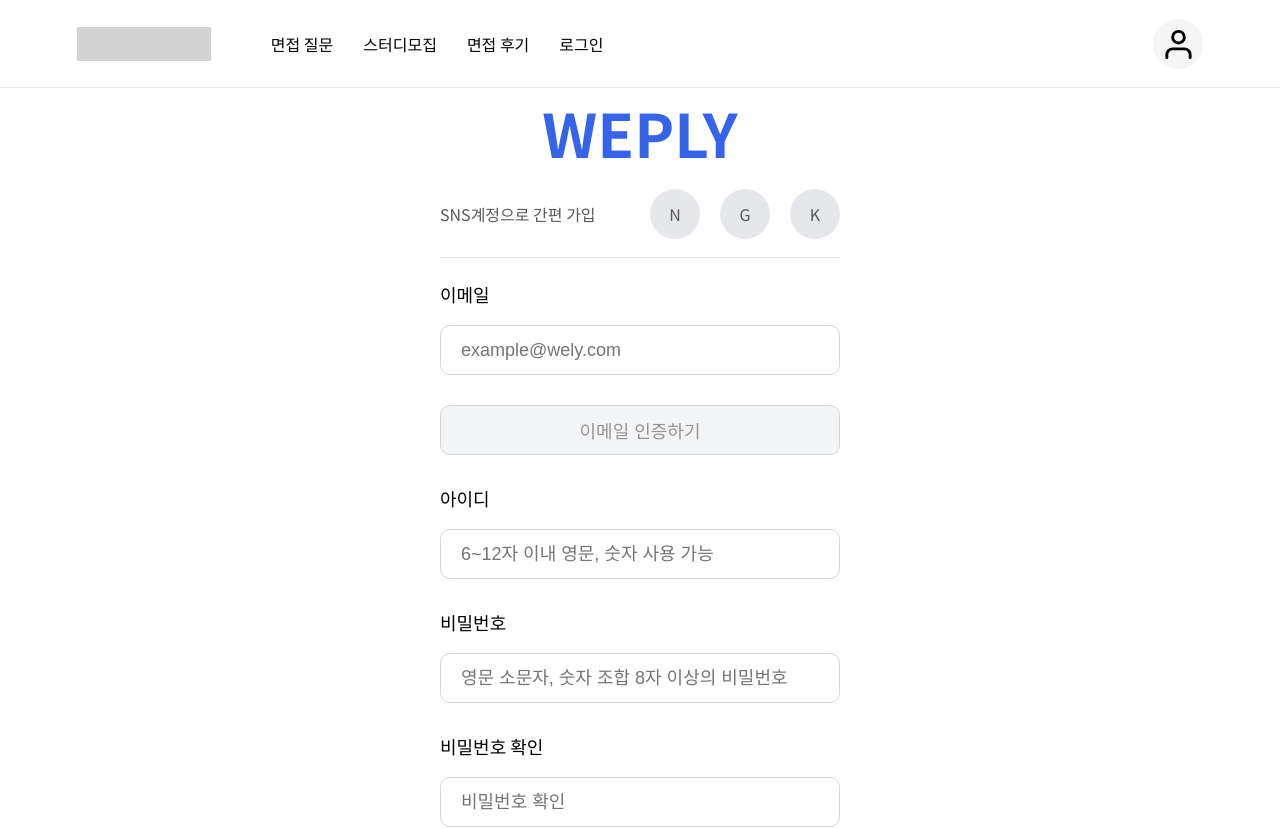
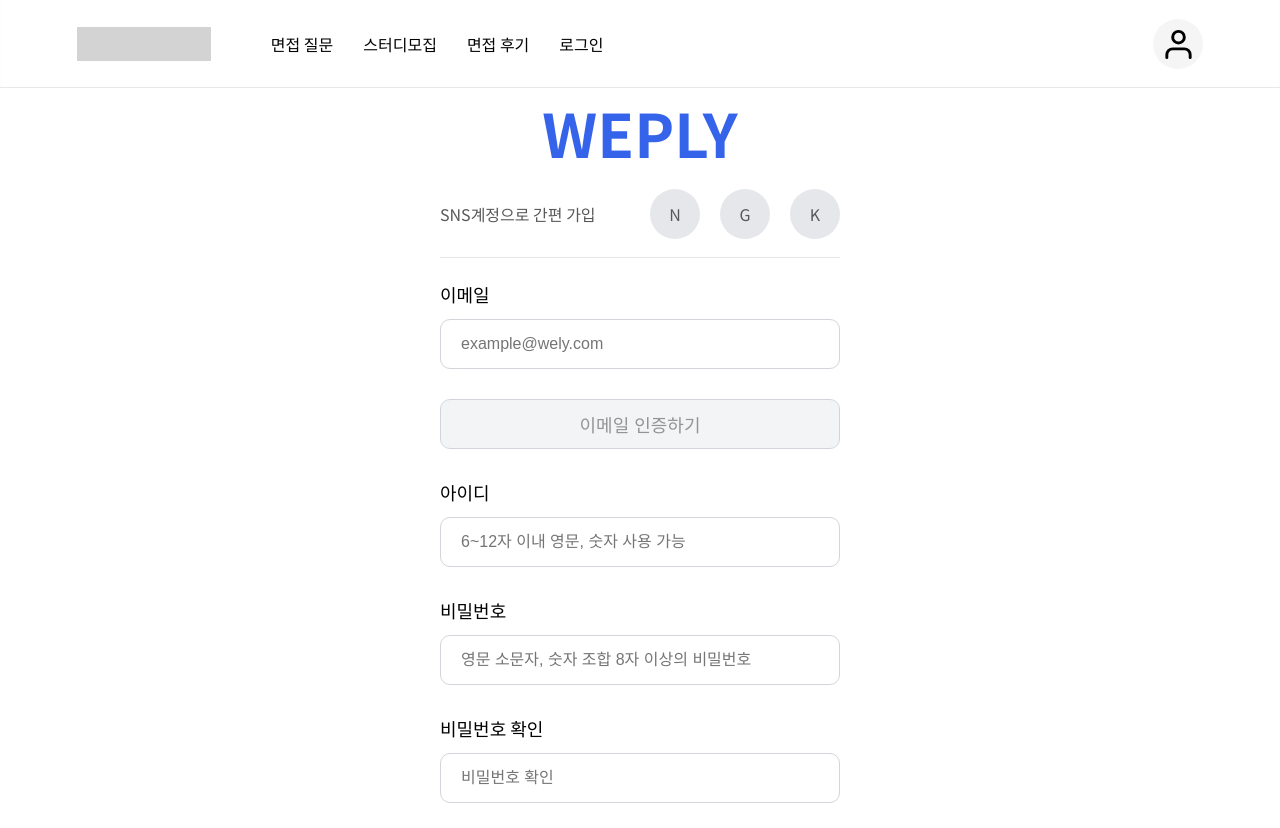
Before and after one commit to codestates-seb/seb39_main_010, a React (Create React App) app in the folder client/: page /signup in a window 1280 px wide. Shown: the top 828 px of the page. Built offline with nearby package versions, Linux system fonts and the light colour scheme.

Commit message:
Refactor: AuthInput 컴포넌트 코드 리팩토링

```diff
--- a/client/src/components/AuthInput/AuthInput.tsx
+++ b/client/src/components/AuthInput/AuthInput.tsx
@@ -1,7 +1,8 @@
-import React, { HTMLInputTypeAttribute, InputHTMLAttributes } from 'react';
+import React, { HTMLInputTypeAttribute } from 'react';
+import { InputProps } from 'components/common/Input/Input';
 import styled from 'styled-components';
 
-export interface InputProps extends InputHTMLAttributes<HTMLInputElement> {
+interface AuthInputProps extends InputProps {
 	type?: HTMLInputTypeAttribute;
 	placeholder: string;
 	name?: string;
@@ -9,9 +10,30 @@ export interface InputProps extends InputHTMLAttributes<HTMLInputElement> {
 	onChange?: (e: React.ChangeEvent<HTMLInputElement>) => void;
 	label?: string;
 	errorMessage?: string;
+	mode?: 'signup' | 'login';
+	bgColor?: string;
+	border?: string;
 }
 
-const AuthInput = React.forwardRef<HTMLInputElement, InputProps>(
+interface AuthInputOptions {
+	[key: string]: {
+		bgColor: AuthInputProps['bgColor'];
+		border: AuthInputProps['border'];
+	};
+}
+
+const AuthInputOptions: AuthInputOptions = {
+	signup: {
+		bgColor: 'white',
+		border: '1px solid #d2d5da',
+	},
+	login: {
+		bgColor: '#F8F8F8',
+		border: 'none',
+	},
+};
+
+const AuthInput = React.forwardRef<HTMLInputElement, AuthInputProps>(
 	(
 		{
 			type = 'text',
@@ -21,10 +43,13 @@ const AuthInput = React.forwardRef<HTMLInputElement, InputProps>(
 			onChange,
 			label,
 			errorMessage,
+			mode = 'signup',
 			...props
-		}: InputProps,
+		}: AuthInputProps,
 		ref
 	) => {
+		const { bgColor, border } = AuthInputOptions[mode];
+
 		return (
 			<InputContainer>
 				{label && <label>{label}</label>}
@@ -34,6 +59,9 @@ const AuthInput = React.forwardRef<HTMLInputElement, InputProps>(
 					name={name}
 					value={value}
 					onChange={onChange}
+					mode={mode}
+					bgColor={bgColor}
+					border={border}
 					ref={ref}
 					{...props}
 				/>
@@ -54,7 +82,7 @@ const InputContainer = styled.div`
 
 	& label {
 		font-size: 18px;
-		margin-bottom: 18px;
+		margin-bottom: 12px;
 	}
 
 	& p {
@@ -63,21 +91,13 @@ const InputContainer = styled.div`
 	}
 `;
 
-const StyledInput = styled.input<InputProps>`
+const StyledInput = styled.input<AuthInputProps>`
 	width: 100%;
-	height: 66px;
-	margin-bottom: '18px';
 	padding: 10px 20px;
-	border: 1px solid #d2d5da;
-	background-color: white;
-	font-size: 18px;
+	border: ${(props) => props.border};
+	background-color: ${(props) => props.bgColor};
+	font-size: 16px;
 	border-radius: 10px;
-
-	:focus {
-		outline: none !important;
-		border-color: #94caf3;
-		box-shadow: 0 0 0px 4px #d6edfc;
-	}
 
 	& ::placeholder {
 		color: #949494;
```
